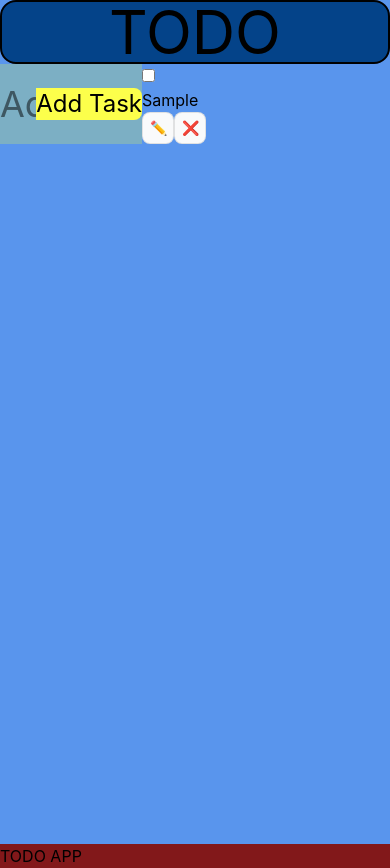
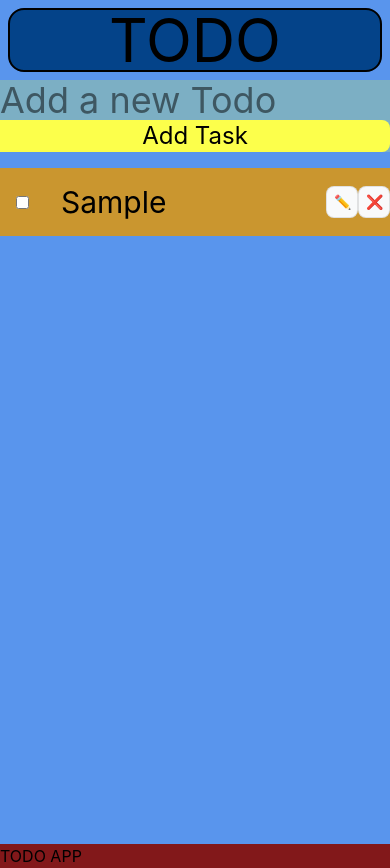
Before and after one commit to abhijeet-gupta0708/Todo_App_Context_api, a React (Vite) app: page / in a window 390 px wide. Both pictures are taken after typing "Sample" into the empty fields and a click on the button "Add Task". Built offline with nearby package versions, Linux system fonts and the light colour scheme.

Commit message:
All Things Done

```diff
--- a/src/Design.jsx
+++ b/src/Design.jsx
@@ -32,7 +32,7 @@ export default function Design ()
     settodos((prev) =>
         prev.map((item) =>
             item.id === id
-                ? { ...item, completed: !item.completed }
+                ? { ...item, completed:!(item.completed) }
                 : item
         )
     );
@@ -75,23 +75,23 @@ export default function Design ()
 
     return (
          <TodoProvider value={{todos:todo,addTodo,deleteTodo,toggleTodo,updateTodo}}>
-                <div className="FullBody bg-[#5995ED] w-full h-screen">
+                <div className="FullBody bg-[#5995ED] flex flex-col w-full h-screen">
 
 
                   {/* Heading text */}
                     <div className="heading">
                         <h1 className="text-6xl text-center bg-[#044389] P-4
-                    border-black border-2 rounded-2xl  "> TODO </h1>
+                    border-black border-2 rounded-2xl m-2"> TODO </h1>
                     </div>
 
-                  <div className="buttonandform flex flex-row w-full h-fit">
+                  <div className="buttonandform flex flex-col w-full h-fit gap-4">
 
                   {/* Here goes the Form Part  */}
                   <TodoForm />
 
                   {/* Button Goes here  */}
 
-                  <div className="button flex flex-wrap gap-y-4">
+                  <div className="button flex flex-col w-full bg-[#ca962f] ">
                   {todo.map((todo)=>(
                     <div key={todo.id}>
                         <TodoItem todo={todo} />
--- a/src/components/TodoForm.jsx
+++ b/src/components/TodoForm.jsx
@@ -20,14 +20,15 @@ export function TodoForm ()
     {/*  Making Todo Form   & Button */}
 
 
-        <form onSubmit={add} className="Form bg-[#7CAFC4] w-full flex flex-row justify-center items-center ">
+        <form onSubmit={add} className="Form bg-[#7CAFC4] w-full flex flex-col md:flex-row justify-center items-center  ">
             <input  className="text-4xl text-black w-full block "
             type="text"
             value={todo}
             placeholder="Add a new Todo"
             onChange={(e)=>settodo(e.target.value)}
             />
-            <button type="submit" className="bg-[#FCFF4B] rounded-r-lg text-2xl text-black shrink-0 hover:cursor-cell">Add Task</button>
+            <button type="submit" className="bg-[#FCFF4B] w-full md:w-fit
+             rounded-r-lg text-2xl text-black shrink-0 hover:cursor-cell">Add Task</button>
         </form>
     </>)
 }
--- a/src/components/TodoItem.jsx
+++ b/src/components/TodoItem.jsx
@@ -28,13 +28,14 @@ export function TodoItem({todo})
         <>
 
         {/* Making Two Input box one checklist box and another one will be Input box */}
-        <div className="inputformBox">
+        <div className="inputformBox flex flex-row justify-center items-center  ">
 
             {/* CheckBox */}
             <input
             type="checkbox"
             checked={todo.completed}
             onChange={togglecomplete}
+            className="h-full justify-center items-center text-3xl  p-6 ml-4 md:scale-200 hover:cursor-pointer"
             />
 
             {/* InputBox */}
@@ -44,6 +45,7 @@ export function TodoItem({todo})
             placeholder="Enter Task"
             onChange={(e)=>settodomessage(e.target.value)}
             readOnly={!istodoeditable}
+            className="w-full text-3xl p-4 ml-4"
             />
 
            {/* Edit, Save Button */}
```
